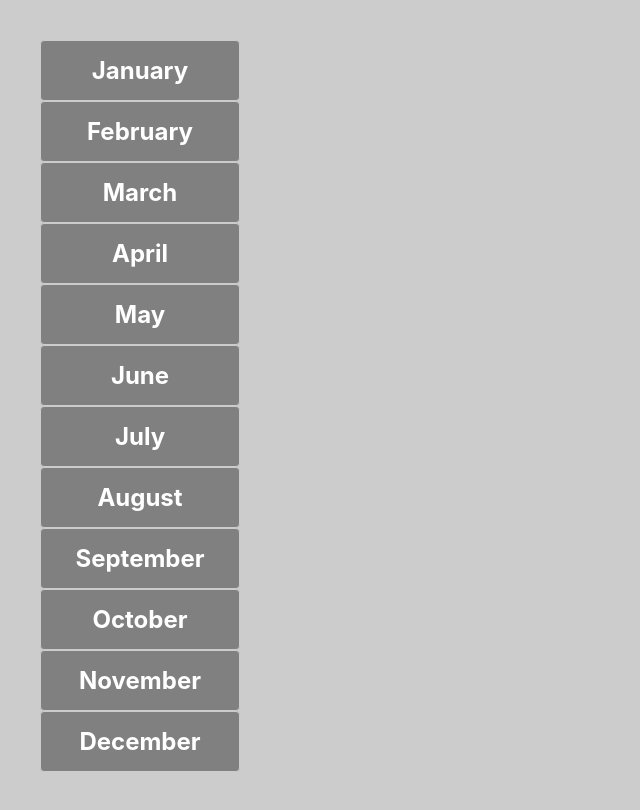
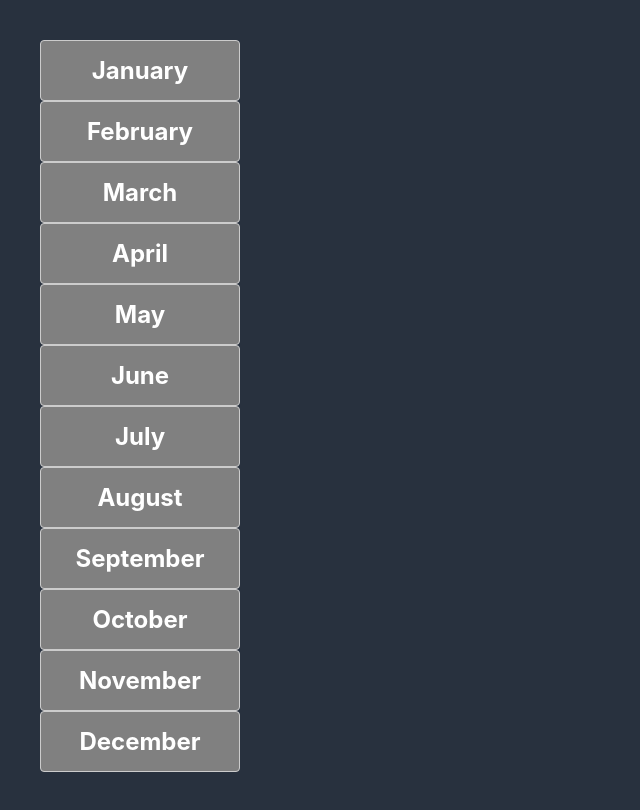
Before and after one commit to kliuchyk/get-users, a React (Create React App) app: page / in a window 1280 px wide. Shown: the whole page, without its empty margins (0-640 px from the left). Built offline with nearby package versions, Linux system fonts and the light colour scheme; no server answers.

Commit message:
update background color

```diff
--- a/src/App.css
+++ b/src/App.css
@@ -5,7 +5,7 @@
 }
 
 body {
-  background: #ccc;
+  background: #28313e;
 }
 
 .wrapper {
```
